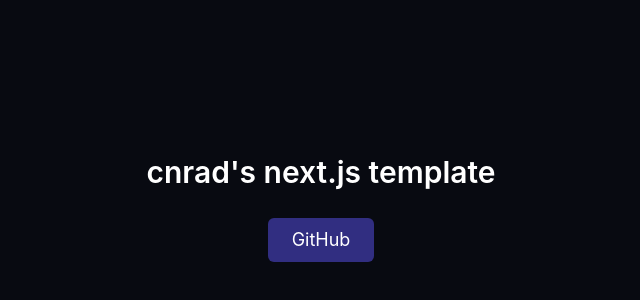
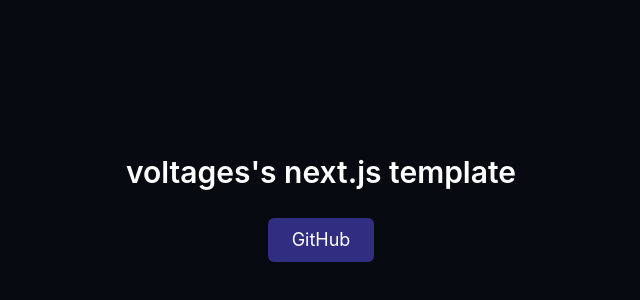
Before and after one commit to v4ltages/next-personal-web-template, a Next.js app: page / in a window 1280 px wide. Shown: the part 192-492 px from the top of the page, without its empty margins (319-959 px from the left). Built offline with nearby package versions, Linux system fonts and the light colour scheme.

Commit message:
fix: escape characters

```diff
--- a/src/components/GitHubButton.tsx
+++ b/src/components/GitHubButton.tsx
@@ -3,7 +3,7 @@
 export const GitHubButton = () => {
     return (
         <motion.a
-            href="https://github.com/cnrad"
+            href="https://github.com/v4ltages"
             target="_blank"
             className="px-6 py-2 bg-indigo-900 text-white text-lg font-normal flex items-center justify-center rounded-md mt-7"
             whileHover={{ scale: 0.97 }}
--- a/src/pages/index.tsx
+++ b/src/pages/index.tsx
@@ -6,10 +6,10 @@
     return (
         <>
             <Head>
-                <title>cnrad's next.js template</title>
+                <title>voltages&apos;s next.js template</title>
             </Head>
             <div className="w-[100vw] h-[100vh] flex flex-col items-center justify-center text-white text-3xl font-semibold">
-                cnrad's next.js template
+                voltages&apos;s next.js template
                 <GitHubButton />
             </div>
         </>
```
